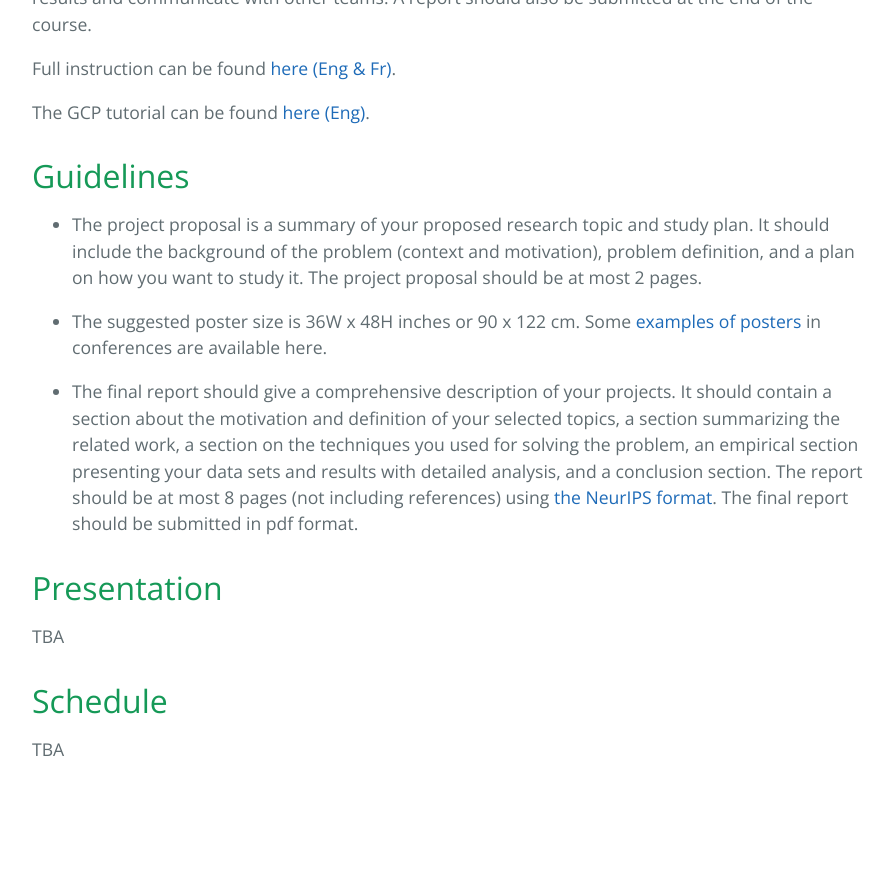
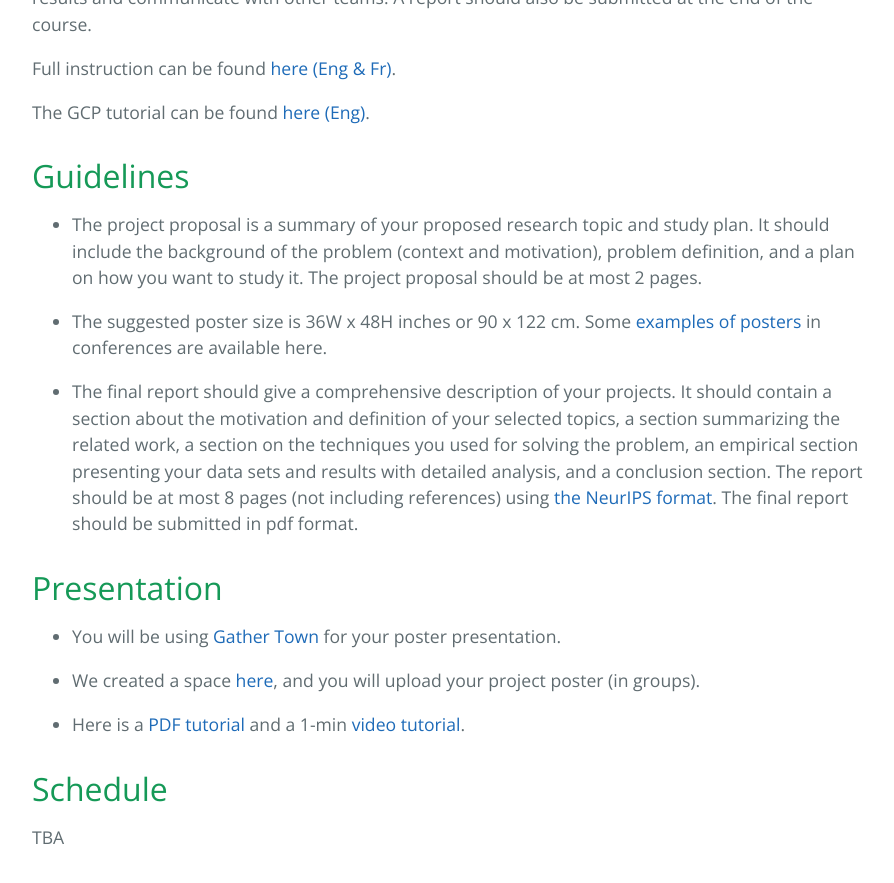
Before and after one commit to DeepGraphLearning/Math80600A_2022W, a Jekyll site: the page built from project.md, in a window 1280 px wide and 900 px high, scrolled down 620 px. Shown: the top 883 px of the window, without its empty margins (192-1086 px from the left). Built offline with Jekyll 4.4.1, drawn with Linux system fonts in a browser that asks for light colours; before the commit the page ends 1432 px from its top, so only the background shows below that.

Commit message:
Update project.md

```diff
--- a/project.md
+++ b/project.md
@@ -23,14 +23,13 @@ The final report should be submitted in pdf format.
 
 
 ## Presentation
-TBA
 
-<!--
 - You will be using [Gather Town](http://www.gather.town/) for your poster presentation.
 
-- We created a space [here](https://gather.town/i/7T4qhQuE), and you will upload your project poster (in groups).
+- We created a space [here](), and you will upload your project poster (in groups).
 
-- Here is a [PDF tutorial](https://www.dropbox.com/s/xq6xofcww1hn4oi/GatherTown%20Tutorial.pdf?dl=0) and a 1-min [video tutorial](https://www.dropbox.com/s/62r79g7j8tzhvhu/GatherTown%20Tutorial.mov?dl=0). -->
+- Here is a [PDF tutorial]() and a 1-min [video tutorial](https://www.dropbox.com/s/62r79g7j8tzhvhu/GatherTown%20Tutorial.mov?dl=0).
+
 
 
 
```
